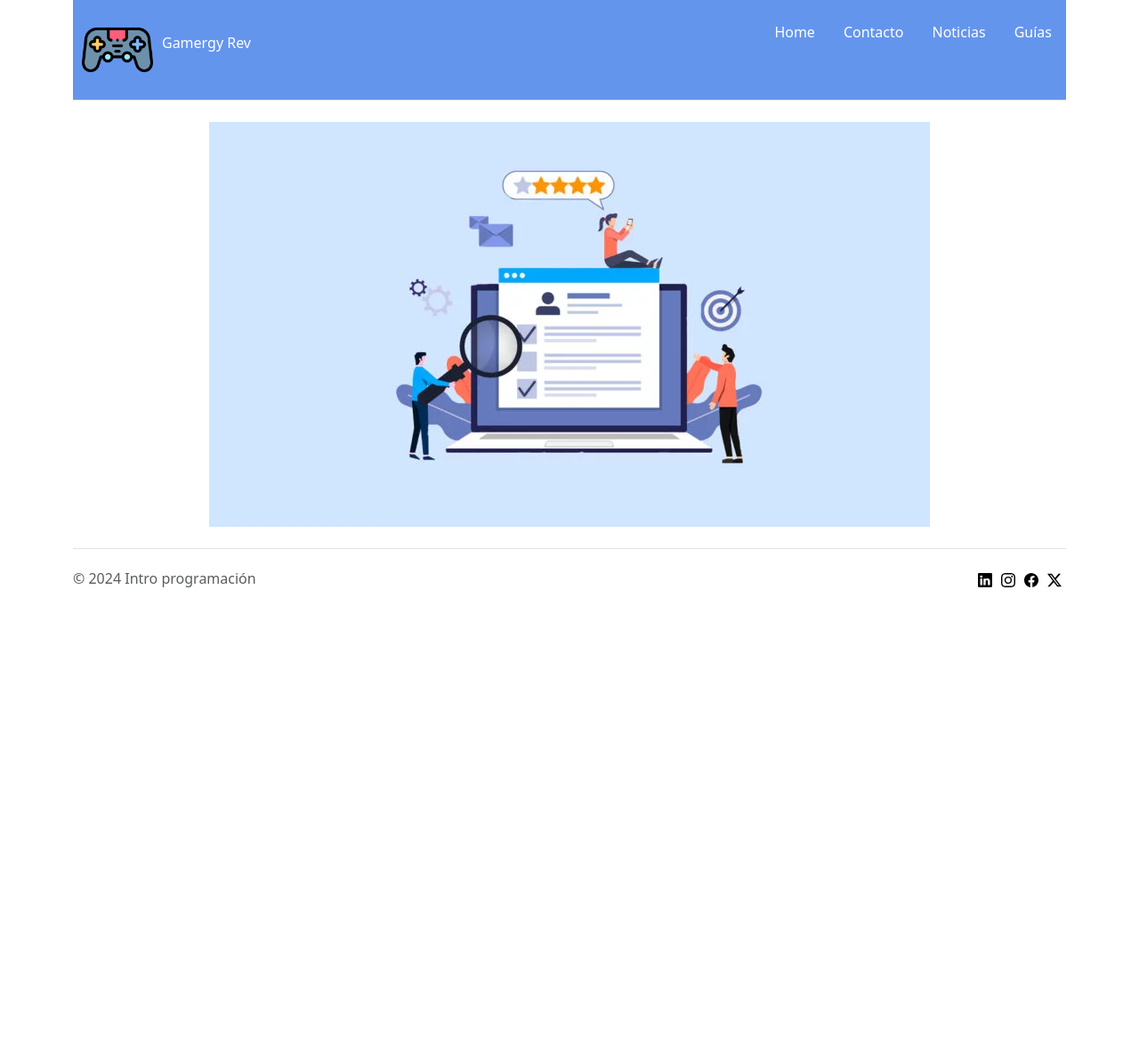
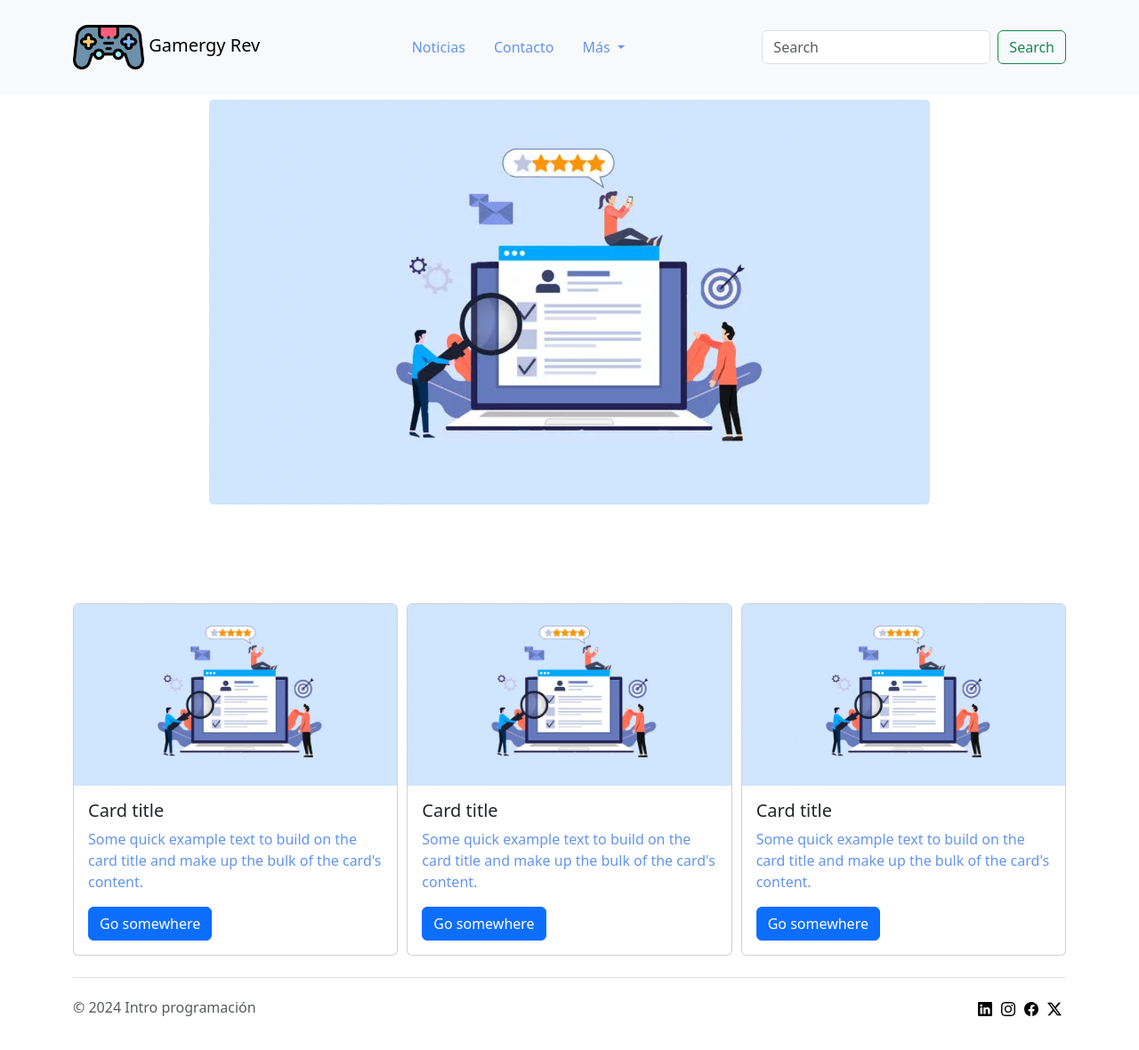
Before and after one commit to Zhyex/boostrapV2, a plain HTML site: page index.html in a window 1280 px wide. Shown: the whole page at 89% size. Before the commit the page ends 800 px from the top, so only its background shows below. Drawn offline with nearby package versions, Linux system fonts and the light colour scheme.

Commit message:
bootstrap v3

```diff
--- a/index.css
+++ b/index.css
@@ -68,7 +68,7 @@ img{
     background-color: cornflowerblue;
 }
 .textHyperlinks,p{
-    color: white;
+    color: cornflowerblue;
     text-decoration: none;
 }
 #logoText{
@@ -79,11 +79,25 @@ img{
 }
 .imgMain{
     display: flex;
+    margin: auto;
     justify-content: center;
     align-items: center;
 /*     margin-top: 10px;
     margin-bottom: 10px; */
+    padding: 10%;
+}
+.imgMain img{
+    border-radius: 5px;
 }
 .item{
     margin: 5px;
 }
+.cardContainer{
+    display: flex;
+    margin: auto;
+    gap: 10px;
+}
+.card{
+    display: flex;
+    width: auto;
+}
--- a/index.html
+++ b/index.html
@@ -8,9 +8,8 @@
     <link rel="stylesheet" href="index.css">
   </head>
   <body>
-    <div class="container justify-content-center">
-        <header class="d-flex flex-wrap justify-content-center py-3 mb-4 border-bottom headNav">
-            <a class="d-flex align-items-center mb-3 mb-md-0 me-md-auto link-body-emphasis text-decoration-none" href="#">
+    <div class="container">
+<!--             <a class="d-flex align-items-center mb-3 mb-md-0 me-md-auto link-body-emphasis text-decoration-none" href="#">
                 <img id="logoText" src="/icons/consola-de-juego.png" alt="logo">
                 <p>Gamergy Rev</p>
             </a>
@@ -27,12 +26,69 @@
                 <li class="nav-item">
                     <a href="" class="nav-link textHyperlinks">Guías</a>
                 </li>
-            </ul>
-        </header>
+            </ul> -->
+
+            <nav class="navbar fixed-top bg-body-tertiary " style="background-color: #e3f2fd;">
+                <div class="container">
+                  <a class="navbar-brand" href="#">
+                    <img src="/icons/consola-de-juego.png" alt="logoBrand" width="80" height="80">
+                    <span>Gamergy Rev</span>
+                  </a>
+                  <ul class="nav nav-pills">
+                    <li class="nav-item">
+                      <a class="nav-link textHyperlinks" href="#">Noticias</a>
+                    </li>
+                    <li class="nav-item">
+                      <a class="nav-link textHyperlinks" href="#">Contacto</a>
+                    </li>
+                    <li class="nav-item dropdown">
+                      <a class="nav-link dropdown-toggle textHyperlinks" href="#" role="button" data-bs-toggle="dropdown" aria-expanded="false">
+                        Más
+                      </a>
+                      <ul class="dropdown-menu">
+                        <li><a class="dropdown-item textHyperlinks" href="#">Guías</a></li>
+                        <li><a class="dropdown-item textHyperlinks" href="#">Análisis</a></li>
+                        <li><a class="dropdown-item textHyperlinks" href="#">Reportajes</a></li>
+                      </ul>
+                    </li>
+                  </ul>
+                  <form class="d-flex" role="search">
+                    <input class="form-control me-2" type="search" placeholder="Search" aria-label="Search">
+                    <button class="btn btn-outline-success" type="submit">Search</button>
+                  </form>
+                </div>
+
+            </nav>
     </div>
     <div class="container">
         <div class="imgMain">
             <img src="/images/test-disc-810x455.webp" alt="imagen test">
+        </div>
+        <div class="cardContainer">
+            <div class="card">
+                <img src="/images/test-disc-810x455.webp" class="card-img-top" alt="...">
+                <div class="card-body">
+                  <h5 class="card-title">Card title</h5>
+                  <p class="card-text">Some quick example text to build on the card title and make up the bulk of the card's content.</p>
+                  <a href="#" class="btn btn-primary">Go somewhere</a>
+                </div>
+            </div>
+            <div class="card">
+                <img src="/images/test-disc-810x455.webp" class="card-img-top" alt="...">
+                <div class="card-body">
+                  <h5 class="card-title">Card title</h5>
+                  <p class="card-text">Some quick example text to build on the card title and make up the bulk of the card's content.</p>
+                  <a href="#" class="btn btn-primary">Go somewhere</a>
+                </div>
+            </div>
+            <div class="card">
+                <img src="/images/test-disc-810x455.webp" class="card-img-top" alt="...">
+                <div class="card-body">
+                  <h5 class="card-title">Card title</h5>
+                  <p class="card-text">Some quick example text to build on the card title and make up the bulk of the card's content.</p>
+                  <a href="#" class="btn btn-primary">Go somewhere</a>
+                </div>
+            </div>
         </div>
     </div>
     <div class="container">
```
